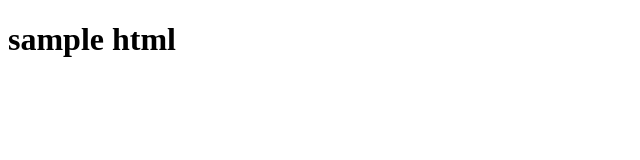
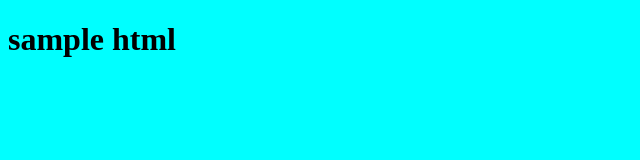
Before and after one commit to JananiKala/task-2, a plain HTML site: page index.html in a window 1280 px wide. Shown: the whole page, without its empty margins (0-640 px from the left). Drawn offline with Linux system fonts and the light colour scheme.

Commit message:
Stylesheet added

```diff
--- /dev/null
+++ b/index.css
@@ -0,0 +1,3 @@
+body{
+    background-color: aqua;
+}
--- a/index.html
+++ b/index.html
@@ -4,6 +4,7 @@
     <meta charset="UTF-8">
     <meta name="viewport" content="width=device-width, initial-scale=1.0">
     <title>Document</title>
+    <link rel="stylesheet" href="./index.css">
 </head>
 <body>
     <h1>sample html</h1>
```
